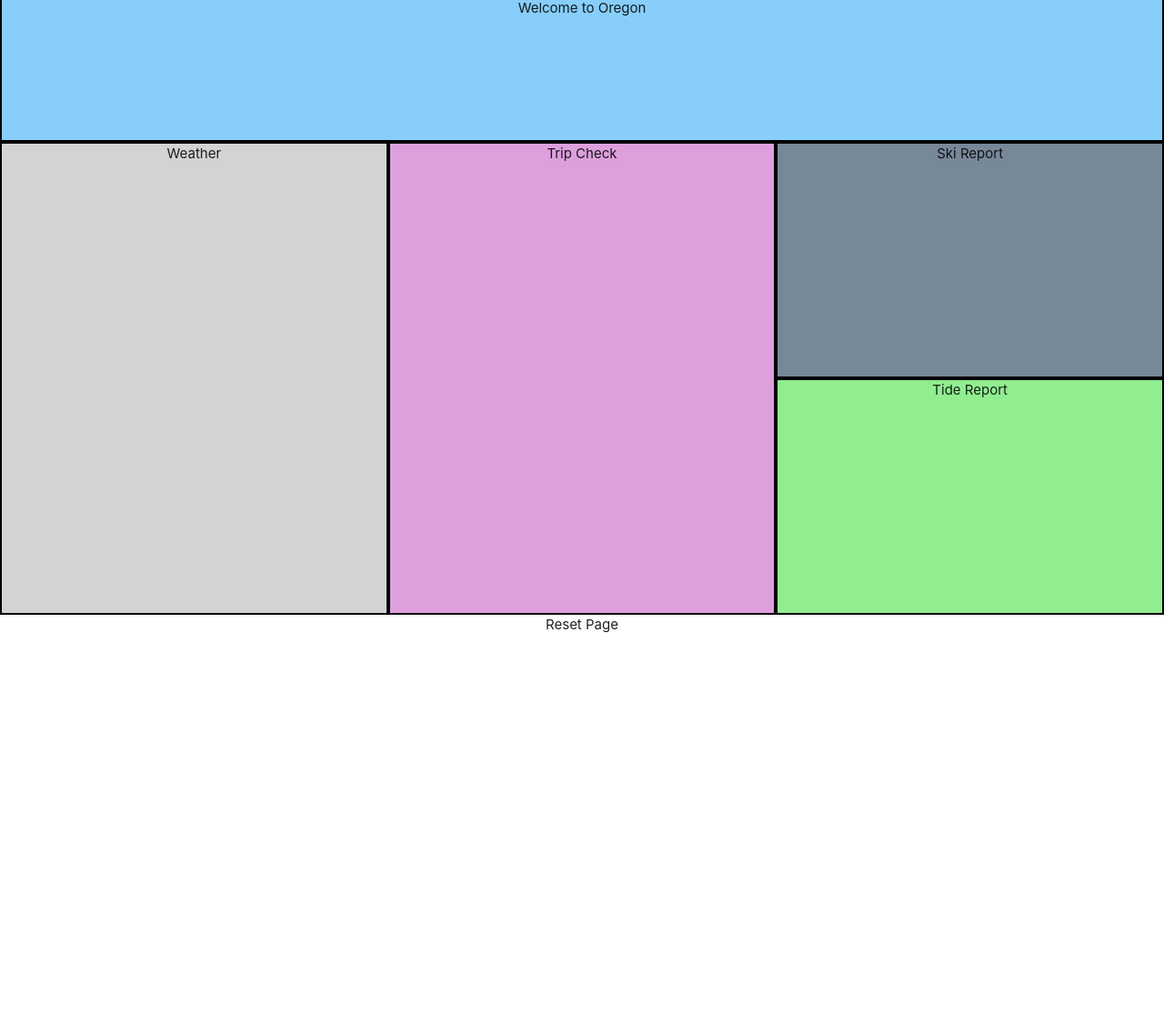
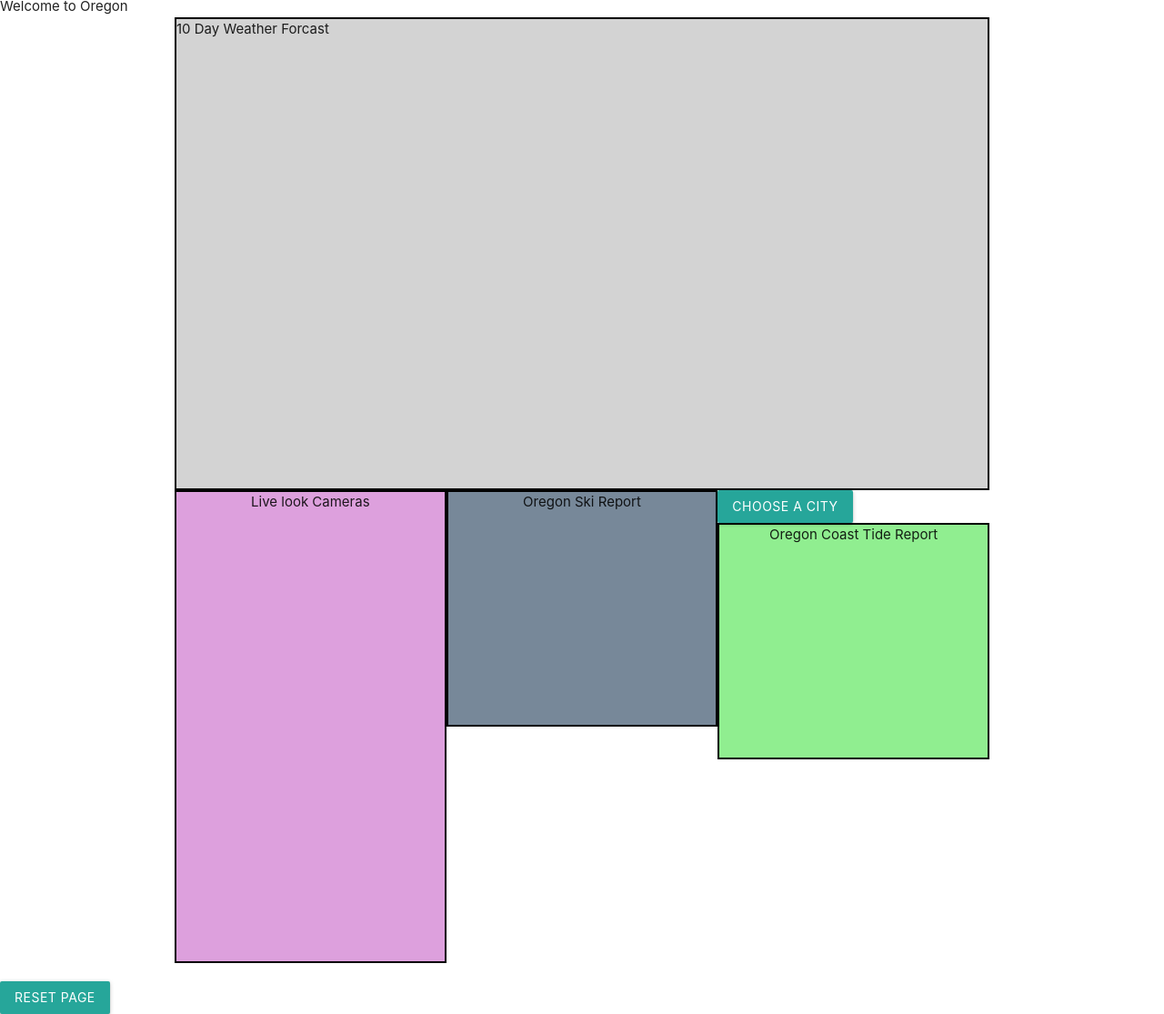
Before and after one commit to adam-algatt/Project-1, a plain HTML site: page index.html in a window 1280 px wide. Shown: the part 4-1119 px from the top of the page at 91% size. Before the commit the page ends 800 px from the top, so only its background shows below. Drawn offline with Linux system fonts and the light colour scheme.

Commit message:
button guy added button to footer and weather option
added some new classes for css

```diff
--- a/index.html
+++ b/index.html
@@ -1,10 +1,11 @@
+
 <!DOCTYPE html>
 <html lang="en">
 <head>
     <meta charset="UTF-8">
     <meta http-equiv="X-UA-Compatible" content="IE=edge">
     <meta name="viewport" content="width=device-width, initial-scale=1.0">
-    <title>Document</title>
+    <title>Discover Oregon</title>
 
     <!--Import materialize.css-->
     <link type="text/css" rel="stylesheet" href="./assets/css/materialize.min.css"  media="screen,projection"/>
@@ -13,18 +14,37 @@
     <!--Let browser know website is optimized for mobile-->
     <meta name="viewport" content="width=device-width, initial-scale=1.0"/>
 </head>
+<header>
+    <div class="Welcome">Welcome to Oregon</div>
+</header>
 
 <body>
-    <div class="row">
-        <div class="welcome col s12 center-align">Welcome to Oregon</div>
-        <div class="weather col s4 center-align">Weather</div>
-        <div class="tripCheck col s4 center-align">Trip Check</div>
-        <div class="ski col s4 center-align">Ski Report</div>
-        <div class="tide col s4 center-align">Tide Report</div>
-        <div class="footer col s12 center-align">Reset Page</div>
+    <!-- need to import photos into assets folder for background -->
+    <!-- place path after style in () -->
+    <div class="bgimg" id="bgimg" style="background-image: ();"></div>
+    <!-- transparent containers -->
+    <div class="container">
+        <div class="main">
+            <div class="row">
+                <div class="col-md-12">
+
+        <div class="weather">10 Day Weather Forcast</div>
+            <button id="Choose city" class="city-btn btn">Choose a City</button>
+        <div class="tripCheck col s4 center-align">Live look Cameras</div>
+        <div class="ski col s4 center-align">Oregon Ski Report</div>
+        <div class="tide col s4 center-align">Oregon Coast Tide Report</div>
+                </div>
+            </div>
+        </div>
     </div>
 
     <!--JavaScript at end of body for optimized loading-->
     <script type="text/javascript" src="./assets/js/materialize.min.js"></script>
 </body>
+    <!-- reset button at bottom of page -->
+<footer>
+    <div class="footer">
+            <button id="reset" class="reset-btn btn">Reset Page</button>
+        </div>
+</footer>
 </html>
```
